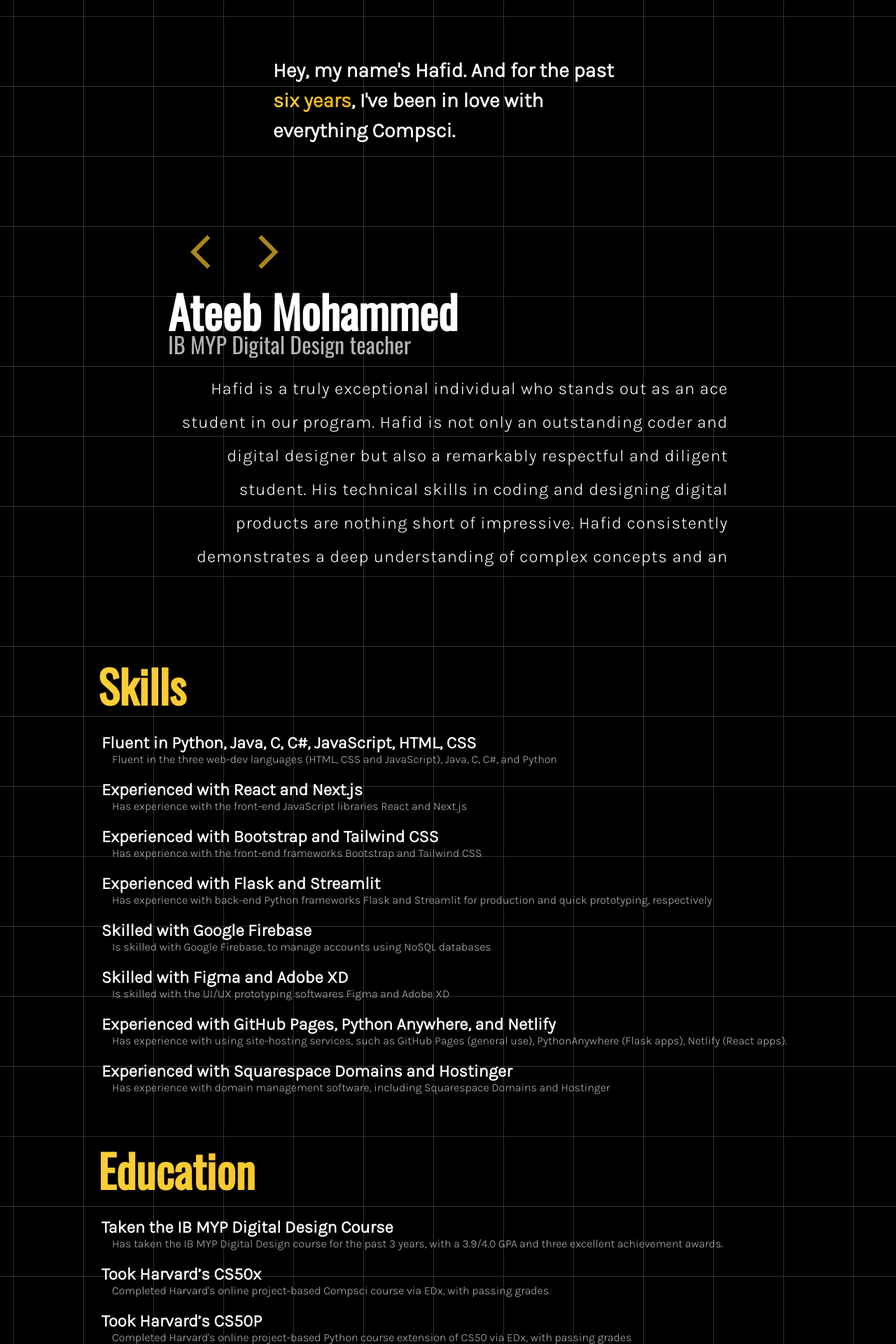
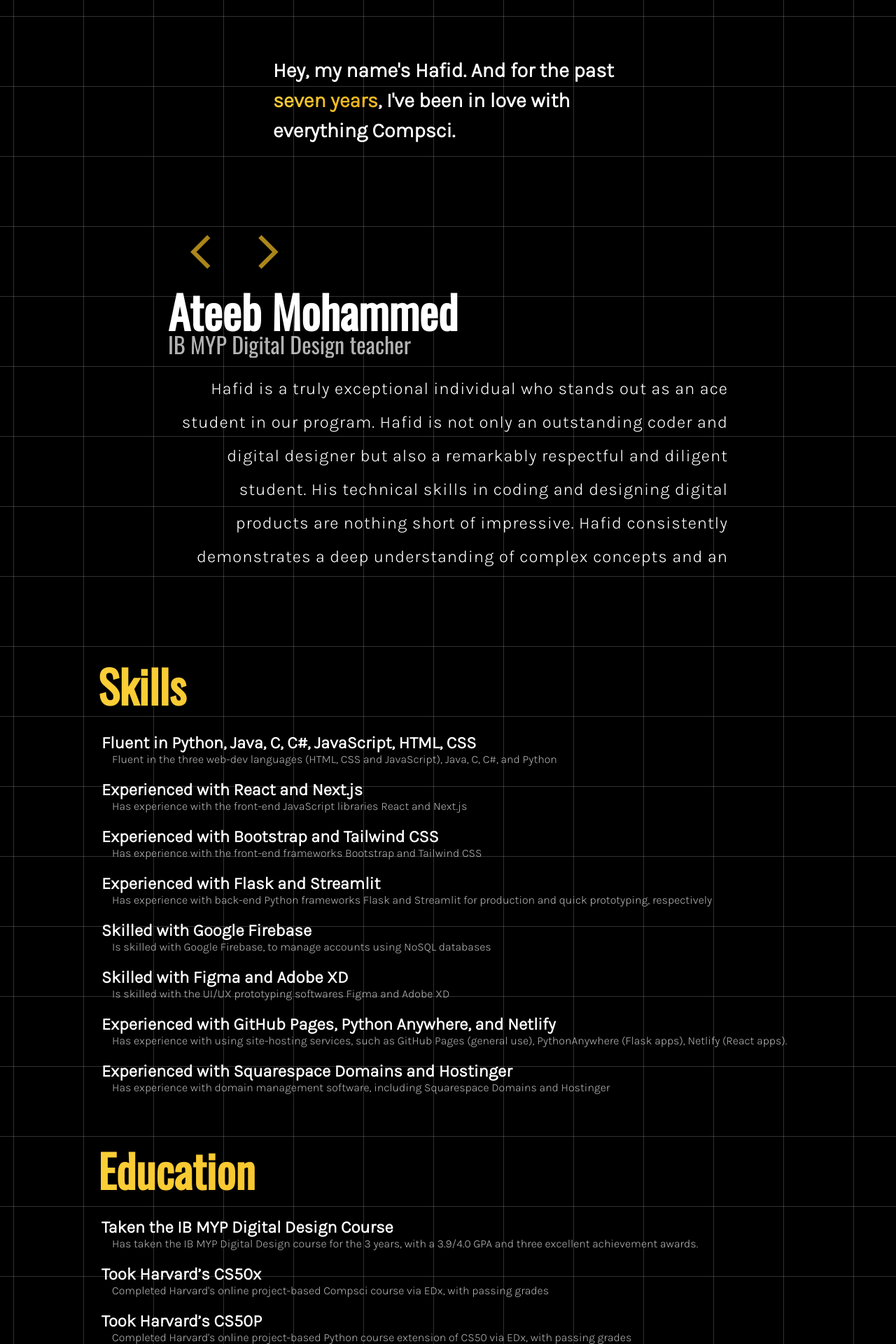
Before and after one commit to hafideledath/hafid-portfolio, a React (Create React App) app: page / in a window 1280 px wide. Shown: the part 1500-3420 px from the top of the page at 70% size. Built offline with nearby package versions, Linux system fonts and the light colour scheme.

Commit message:
changed year duration

```diff
--- a/src/App.js
+++ b/src/App.js
@@ -173,7 +173,7 @@ function App() {
           </div>
         </div>
 
-        <h2>Hey, my name's Hafid. And for the past <span className="gradient">six years</span>, I've been in love with everything Compsci.</h2>
+        <h2>Hey, my name's Hafid. And for the past <span className="gradient">seven years</span>, I've been in love with everything Compsci.</h2>
 
         <div className="testimonial">
           <span className="material-symbols-outlined arrow" onClick={decrementTestimonial}>navigate_before</span>
--- a/src/Resume.js
+++ b/src/Resume.js
@@ -33,7 +33,7 @@ function Resume() {
         <h2>Education</h2>
 
         <h3>Taken the IB MYP Digital Design Course</h3>
-        <p>Has taken the IB MYP Digital Design course for the past 3 years, with a 3.9/4.0 GPA and three excellent achievement awards.</p>
+        <p>Has taken the IB MYP Digital Design course for the 3 years, with a 3.9/4.0 GPA and three excellent achievement awards.</p>
 
         <h3>Took Harvard’s CS50x</h3>
         <p>Completed Harvard's online project-based Compsci course via EDx, with passing grades</p>
```
